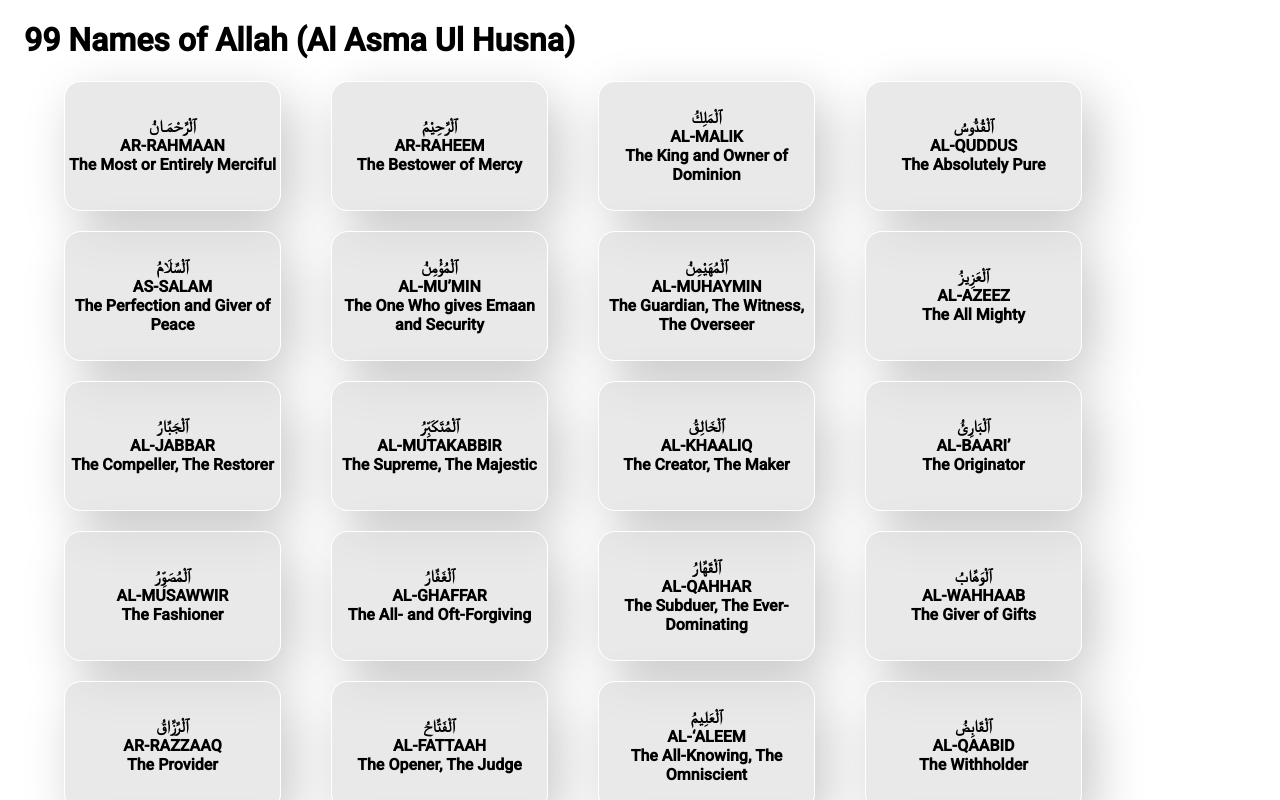
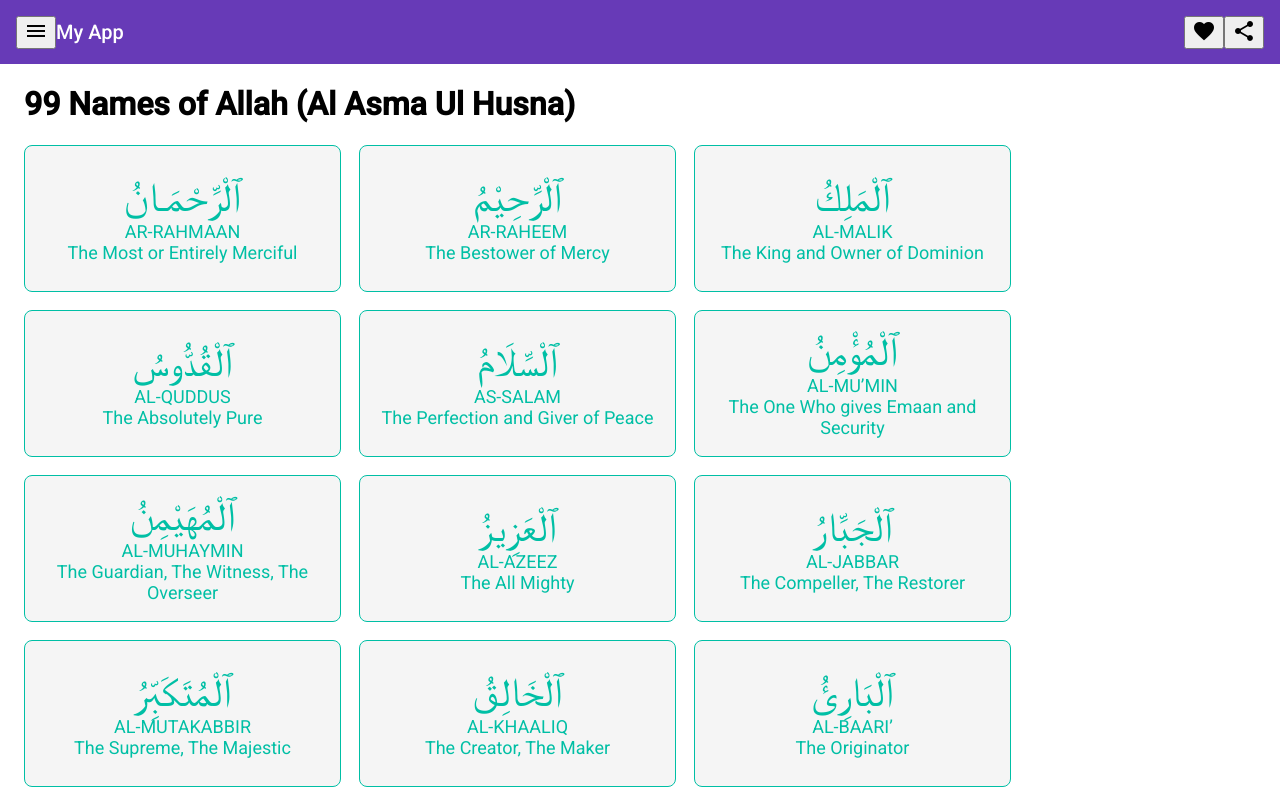
Before and after one commit to anjum-ara-1/allah-swt-names, an Angular app: page / in a window 1280 px wide. Shown: the top 800 px of the page. Built offline with nearby package versions, Linux system fonts and the light colour scheme.

Commit message:
adding toolbar

```diff
--- a/src/app/names-of-allah/names-of-allah.component.html
+++ b/src/app/names-of-allah/names-of-allah.component.html
@@ -1,19 +1,41 @@
+<mat-toolbar color="primary">
+  <button mat-icon-button class="example-icon" aria-label="Example icon-button with menu icon">
+    <mat-icon>menu</mat-icon>
+  </button>
+  <span>My App</span>
+  <span class="example-spacer"></span>
+  <button mat-icon-button class="example-icon favorite-icon" aria-label="Example icon-button with heart icon">
+    <mat-icon>favorite</mat-icon>
+  </button>
+  <button mat-icon-button class="example-icon" aria-label="Example icon-button with share icon">
+    <mat-icon>share</mat-icon>
+  </button>
+</mat-toolbar>
+
 <div class="container">
   <h1>99 Names of Allah (Al Asma Ul Husna)</h1>
-  <div>
+  <div id="name-line" fxLayoutGap="10px">
+    <div class="letter-box" *ngFor="let item of dataSource" >
+      <div class="letter-only letter-border letter-selector">
+        <div class="main-letter" (click)="playSound(item.Audio!)">
+          <span> <span class="name-design"> {{item.Name}} </span><br>{{item.Transliteration}}<br>
+            {{item.Meaning}}</span>
+        </div>
+      </div>
+    </div>
+  </div>
 
-    <ul class="flex-container wrap" >
+</div>
+
+
+<!-- <div *ngFor="let item of dataSource"><span class="card" (click)="playSound(item.Audio!)"
+        fxLayoutAlign="center center"> {{item.Name}}<br>{{item.Transliteration}}<br>
+        {{item.Meaning}}</span></div> -->
+
+<!-- <ul class="flex-container wrap" >
       <li class="flex-container wrap" *ngFor="let item of dataSource" (click)="playSound(item.Audio!)">
         <span class="card"
         fxLayoutAlign="center center"> {{item.Name}}<br>{{item.Transliteration}}<br>
         {{item.Meaning}}</span></li>
 
-    </ul>
-
-  </div>
-
-</div>
-
- <!-- <div *ngFor="let item of dataSource"><span class="card" (click)="playSound(item.Audio!)"
-        fxLayoutAlign="center center"> {{item.Name}}<br>{{item.Transliteration}}<br>
-        {{item.Meaning}}</span></div> -->
+    </ul> -->
--- a/src/app/names-of-allah/names-of-allah.component.scss
+++ b/src/app/names-of-allah/names-of-allah.component.scss
@@ -1,56 +1,137 @@
-.flex-container {
-  list-style: none;
+#name-line {
   display: flex;
+  flex-wrap: wrap;
   margin-bottom: 20px
 }
 
-.wrap {
-  -webkit-flex-wrap: wrap;
-  flex-wrap: wrap;
+.name-design {
+  font-size: 40px;
 }
 
+.letter-box {
+  display: inline-block;
+  width: 325px;
+  height: 165px;
 
-.box {
-  display: flex;
-  flex-wrap: wrap;
+
+  .letter-only {
+    width: 315px;
+    height: 145px;
+    display: flex;
+    align-items: center;
+    justify-content: center;
+    cursor: pointer;
+    background-color: whitesmoke;
+    border-radius: 8px;
+    border: 1px solid #00bfa5;
+    color: #00bfa5;
+    vertical-align: middle;
+    text-align: center;
+
+    min-width: calc((100vw - (70px)) / 5);
+    min-height: 45px;
+
+    .main-letter {
+      font-size: 18px;
+    }
+
+
+  }
 }
 
-.card {
-  box-sizing: border-box;
-  width: 217px;
-  height: 130px;
-  margin-right: 50px;
-  background: rgba(217, 217, 217, 0.58);
-  border: 1px solid white;
-  box-shadow: 12px 17px 51px rgba(0, 0, 0, 0.22);
-  backdrop-filter: blur(6px);
-  border-radius: 17px;
-  text-align: center;
-  cursor: pointer;
-  transition: all 0.5s;
-  align-items: center;
-  justify-content: center;
-  user-select: none;
-  font-weight: bolder;
-  color: black;
-  display: flex;
+.letter-box {
+
+  &.letter-active,
+  &:hover,
+  &:focus {
+
+    .letter-only,
+    .letter-img {
+      color: #00796b;
+      border: 1px solid #00796b;
+      box-shadow: 0 0 5px #00796b;
+      // background-color: rgba(0, 0, 0, 0.5);
+      background: transparent;
+    }
+  }
 }
 
-.card:hover {
-  border: 1px solid rgb(165, 163, 163);
-  transform: scale(1.05);
+.letter-box.letter-box-blur {
+  .letter-selector {
+    filter: blur(1px);
+    opacity: 0.5;
+  }
+}
+.example-spacer {
+  flex: 1 1 auto;
 }
 
-.card:active {
-  transform: scale(0.95) rotateZ(1.7deg);
-}
+// .mat-toolbar {
+//   background-color: #00bfa5;
+// }
+// .menu-icon{
+//   border-color: transparent;
+//   background-color: #00bfa5;
+// }
 
-.cardSimple {
-  width: 190px;
-  height: 100px;
-  background: rgba(217, 217, 217, 0.58);
-  box-shadow: 12px 17px 51px rgba(0, 0, 0, 0.22);
-  backdrop-filter: blur(6px);
-  border-radius: 17px;
-  text-align: center;
-}
+
+
+
+
+
+// .flex-container {
+//   list-style: none;
+//   display: flex;
+//   margin-bottom: 20px
+// }
+
+// .wrap {
+//   -webkit-flex-wrap: wrap;
+//   flex-wrap: wrap;
+// }
+
+
+// .box {
+//   display: flex;
+//   flex-wrap: wrap;
+// }
+
+// .card {
+//   box-sizing: border-box;
+//   width: 217px;
+//   height: 130px;
+//   margin-right: 50px;
+//   background: rgba(217, 217, 217, 0.58);
+//   border: 1px solid white;
+//   box-shadow: 12px 17px 51px rgba(0, 0, 0, 0.22);
+//   backdrop-filter: blur(6px);
+//   border-radius: 17px;
+//   text-align: center;
+//   cursor: pointer;
+//   transition: all 0.5s;
+//   align-items: center;
+//   justify-content: center;
+//   user-select: none;
+//   font-weight: bolder;
+//   color: black;
+//   display: flex;
+// }
+
+// .card:hover {
+//   border: 1px solid rgb(165, 163, 163);
+//   transform: scale(1.05);
+// }
+
+// .card:active {
+//   transform: scale(0.95) rotateZ(1.7deg);
+// }
+
+// .cardSimple {
+//   width: 190px;
+//   height: 100px;
+//   background: rgba(217, 217, 217, 0.58);
+//   box-shadow: 12px 17px 51px rgba(0, 0, 0, 0.22);
+//   backdrop-filter: blur(6px);
+//   border-radius: 17px;
+//   text-align: center;
+// }
--- a/src/assets/NamesOfAllah.json
+++ b/src/assets/NamesOfAllah.json
@@ -116,87 +116,104 @@
     {
         "Name": "ٱلْقَابِضُ",
         "Transliteration": "AL-QAABID",
-        "Meaning": "The Withholder"
+        "Meaning": "The Withholder",
+        "Audio":"AL-QAABID.mp3"
     },
     {
         "Name": "ٱلْبَاسِطُ",
         "Transliteration": "AL-BAASIT",
-        "Meaning": "The Extender"
+        "Meaning": "The Extender",
+        "Audio":"AL-BAASIT.mp3"
     },
     {
         "Name": "ٱلْخَافِضُ",
         "Transliteration": "AL-KHAAFIDH",
-        "Meaning": "The Reducer, The Abaser"
+        "Meaning": "The Reducer, The Abaser",
+        "Audio":"AL-KHAAFIDH.mp3"
     },
     {
         "Name": "ٱلْرَّافِعُ",
         "Transliteration": "AR-RAAFI’",
-        "Meaning": "The Exalter, The Elevator"
+        "Meaning": "The Exalter, The Elevator",
+        "Audio":"AR-RAAFI’.mp3"
     },
     {
         "Name": "ٱلْمُعِزُّ",
         "Transliteration": "AL-MU’IZZ",
-        "Meaning": "The Honourer, The Bestower"
+        "Meaning": "The Honourer, The Bestower",
+        "Audio":"AL-MU’IZZ.mp3"
     },
     {
         "Name": "ٱلْمُذِلُّ",
         "Transliteration": "AL-MUZIL",
-        "Meaning": "The Dishonourer, The Humiliator"
+        "Meaning": "The Dishonourer, The Humiliator",
+        "Audio":"AL-MUZIL.mp3"
     },
     {
         "Name": "ٱلْسَّمِيعُ",
         "Transliteration": "AS-SAMEE’",
-        "Meaning": "The All-Hearing"
+        "Meaning": "The All-Hearing",
+        "Audio":"AS-SAMEE’.mp3"
     },
     {
         "Name": "ٱلْبَصِيرُ",
         "Transliteration": "AL-BASEER",
-        "Meaning": "The All-Seeing"
+        "Meaning": "The All-Seeing",
+        "Audio":"AL-BASEER.mp3"
     },
     {
         "Name": "ٱلْحَكَمُ",
         "Transliteration": "AL-HAKAM",
-        "Meaning": "The Judge, The Giver of Justice"
+        "Meaning": "The Judge, The Giver of Justice",
+        "Audio":"AL-HAKAM.mp3"
     },
     {
         "Name": "ٱلْعَدْلُ",
         "Transliteration": "AL-‘ADL",
-        "Meaning": "The Utterly Just"
+        "Meaning": "The Utterly Just",
+        "Audio":"AL-‘ADL.mp3"
     },
     {
         "Name": "ٱلْلَّطِيفُ",
         "Transliteration": "AL-LATEEF",
-        "Meaning": "The Subtle One, The Most Gentle"
+        "Meaning": "The Subtle One, The Most Gentle",
+        "Audio":"AL-LATEEF.mp3"
     },
     {
         "Name": "ٱلْخَبِيرُ",
         "Transliteration": "AL-KHABEER",
-        "Meaning": "The Acquainted, the All-Aware"
+        "Meaning": "The Acquainted, the All-Aware",
+        "Audio":"AL-KHABEER.mp3"
     },
     {
         "Name": "ٱلْحَلِيمُ",
         "Transliteration": "AL-HALEEM",
-        "Meaning": "The Most Forbearing"
+        "Meaning": "The Most Forbearing",
+        "Audio":"AL-HALEEM.mp3"
     },
     {
         "Name": "ٱلْعَظِيمُ",
         "Transliteration": "AL-‘ATHEEM",
-        "Meaning": "The Magnificent, The Supreme"
+        "Meaning": "The Magnificent, The Supreme",
+        "Audio":"AL-‘ATHEEM.mp3"
     },
     {
         "Name": "ٱلْغَفُورُ",
         "Transliteration": "AL-GHAFOOR",
-        "Meaning": "The Forgiving, The Exceedingly Forgiving"
+        "Meaning": "The Forgiving, The Exceedingly Forgiving",
+        "Audio":"AL-GHAFOOR.mp3"
     },
     {
         "Name": "ٱلْشَّكُورُ",
         "Transliteration": "ASH-SHAKOOR",
-        "Meaning": "The Most Appreciative"
+        "Meaning": "The Most Appreciative",
+        "Audio":"ASH-SHAKOOR.mp3"
     },
     {
         "Name": "ٱلْعَلِيُّ",
         "Transliteration": "AL-‘ALEE",
-        "Meaning": "The Most High, The Exalted"
+        "Meaning": "The Most High, The Exalted",
+        "Audio":"AL-‘ALEE.mp3"
     },
     {
         "Name": "ٱلْكَبِيرُ",
```
Also changed, not shown: src/app/app.module.ts (+6 -2 lines), src/assets/icon.png (added).
